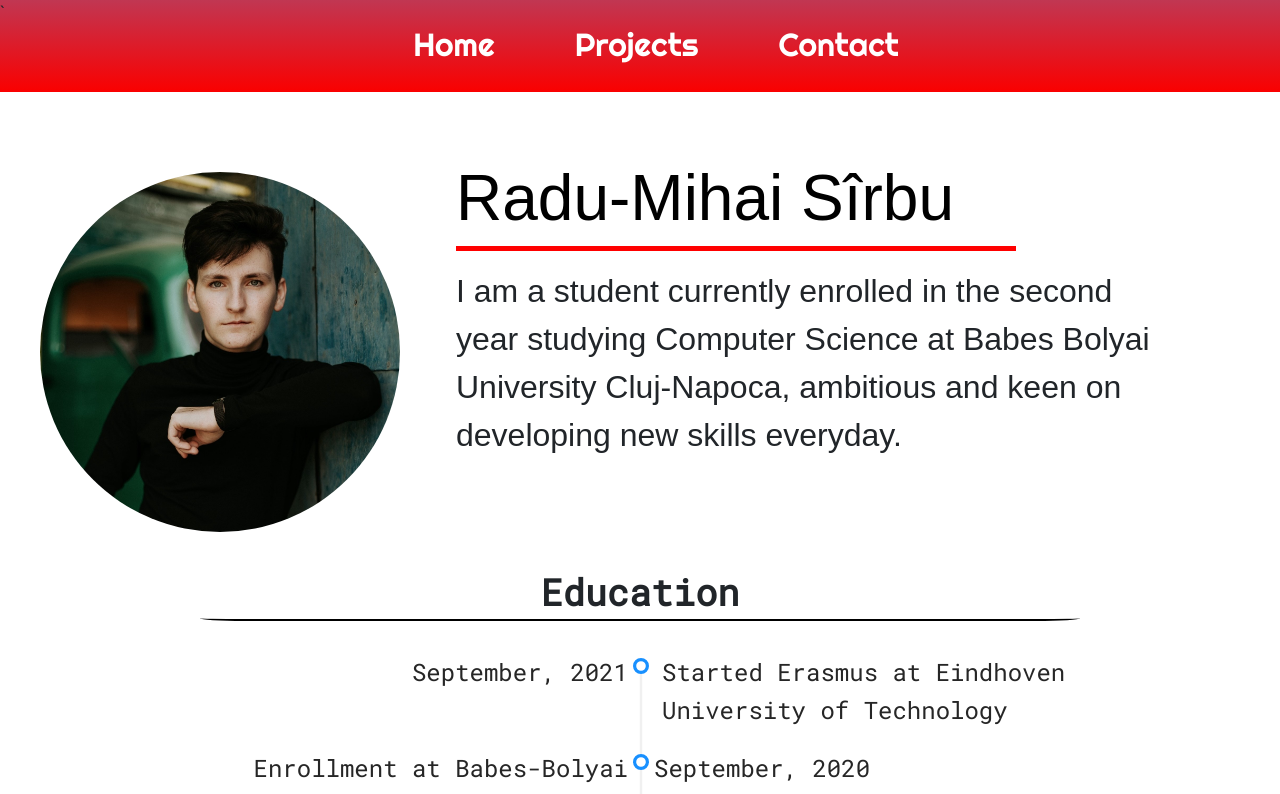
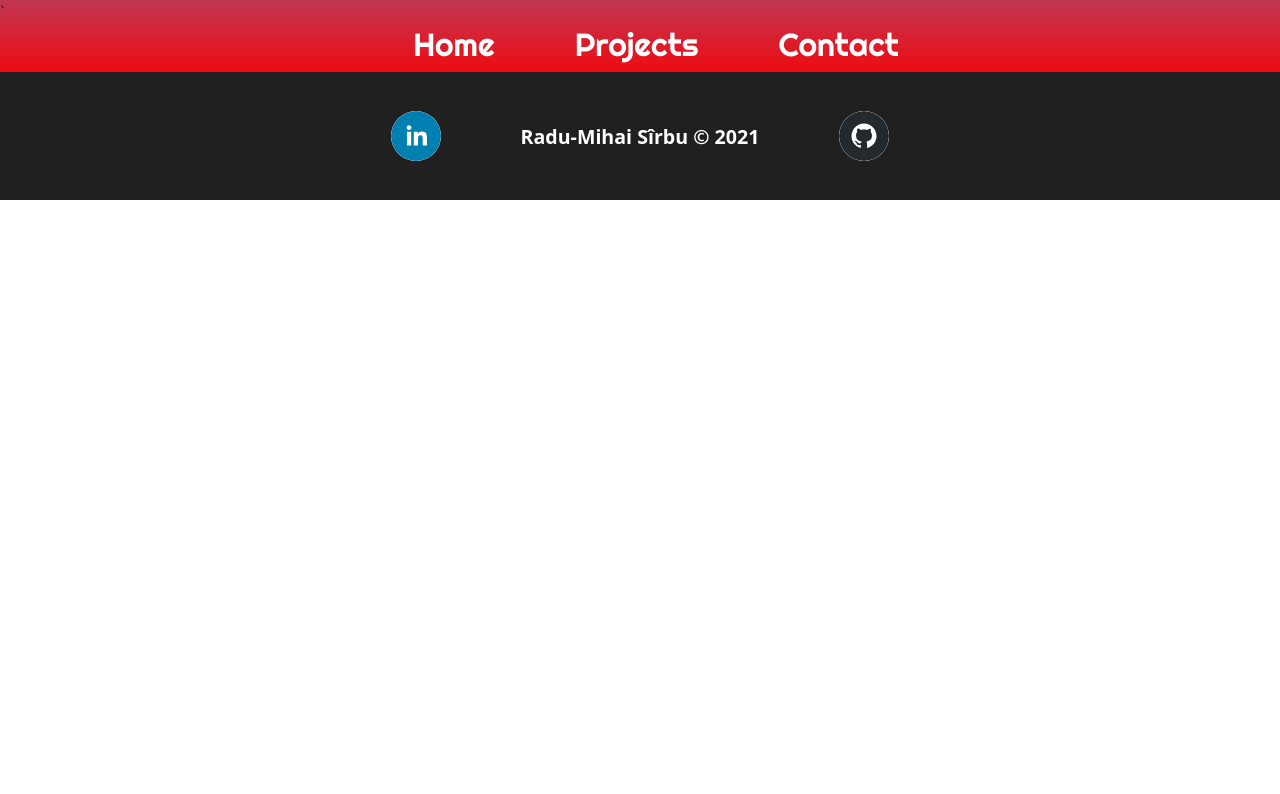
Before and after one commit to radufx/radumihaisirbu, a React (Create React App) app: page / in a window 1280 px wide. Shown: the top 794 px of the page. Built offline with nearby package versions, Linux system fonts and the light colour scheme; a web font is replaced by a local one.

Commit message:
Modified home page link.

```diff
--- a/public/index.html
+++ b/public/index.html
@@ -15,7 +15,7 @@
         rel="stylesheet"
       >
       <link href="https://fonts.googleapis.com/css2?family=Righteous&display=swap" rel="stylesheet">
-    <title>radumihaisirbu.ro</title>
+    <title>Radu-Mihai Sîrbu</title>
   </head>
   <body>
     <div id="root"></div>
--- a/src/App.js
+++ b/src/App.js
@@ -15,7 +15,7 @@ function App() {
       <Router>
         <NavBar />
         <Switch>
-          <Route path="/" exact component = {HomePage}/>
+          <Route path="/radumihaisirbu" exact component = {HomePage}/>
           <Route path="/contact" exact component = {ContactPage} />
           <Route path="/projects" exact component = {ProjectsPage}/>
         </Switch>
--- a/src/Components/NavBar/navBar.js
+++ b/src/Components/NavBar/navBar.js
@@ -10,7 +10,7 @@ function NavBar () {
             <div className = "navbar_container">
                 <ul className = "nav_menu">
                     <li className = "nav_item">
-                        <Link to = "/" className = "nav_link"> Home </Link>
+                        <Link to = "/radumihaisirbu" className = "nav_link"> Home </Link>
                     </li>
                     <li className = "nav_item">
                         <Link to = "/projects" className = "nav_link"> Projects </Link>
```
